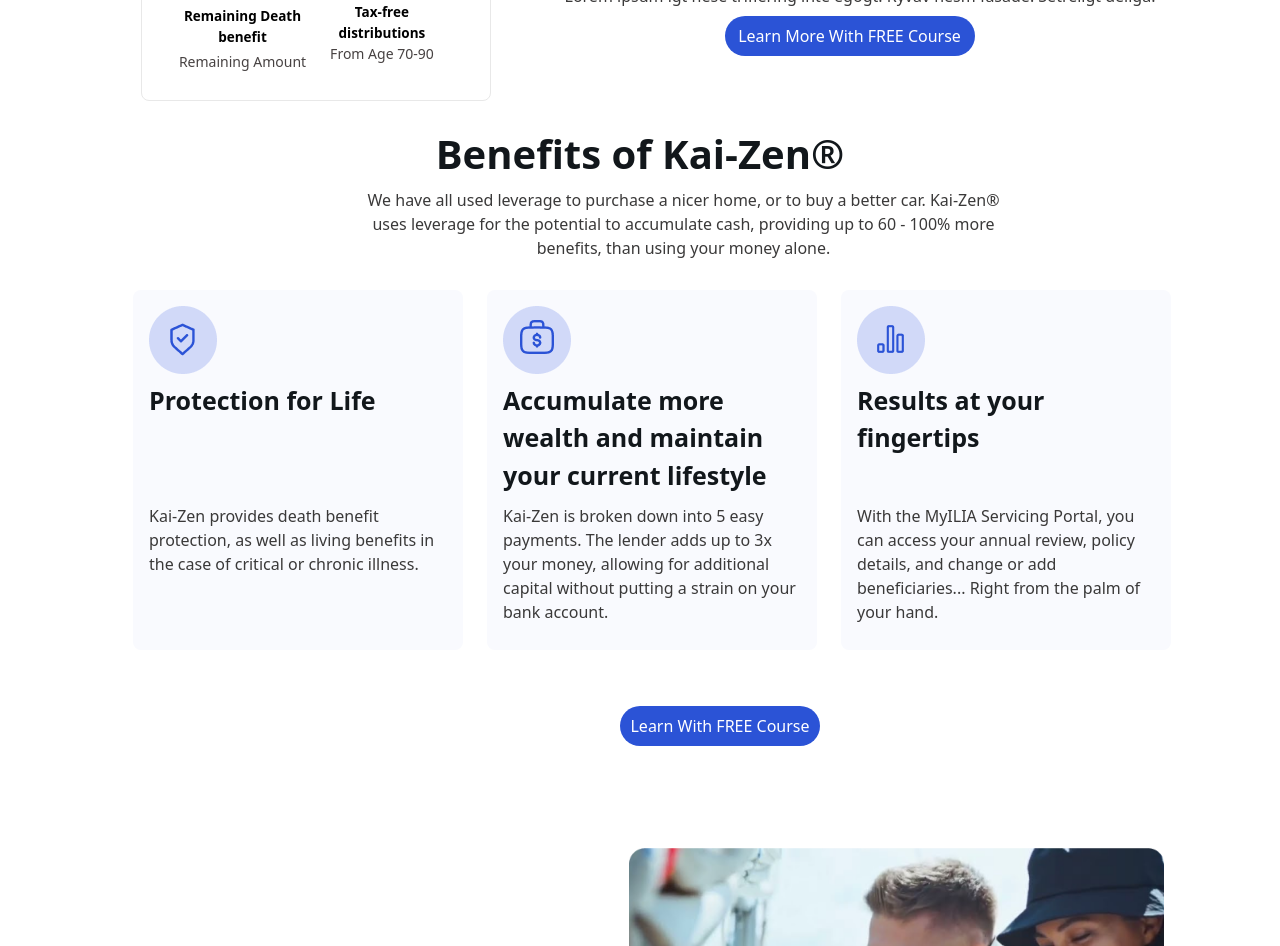
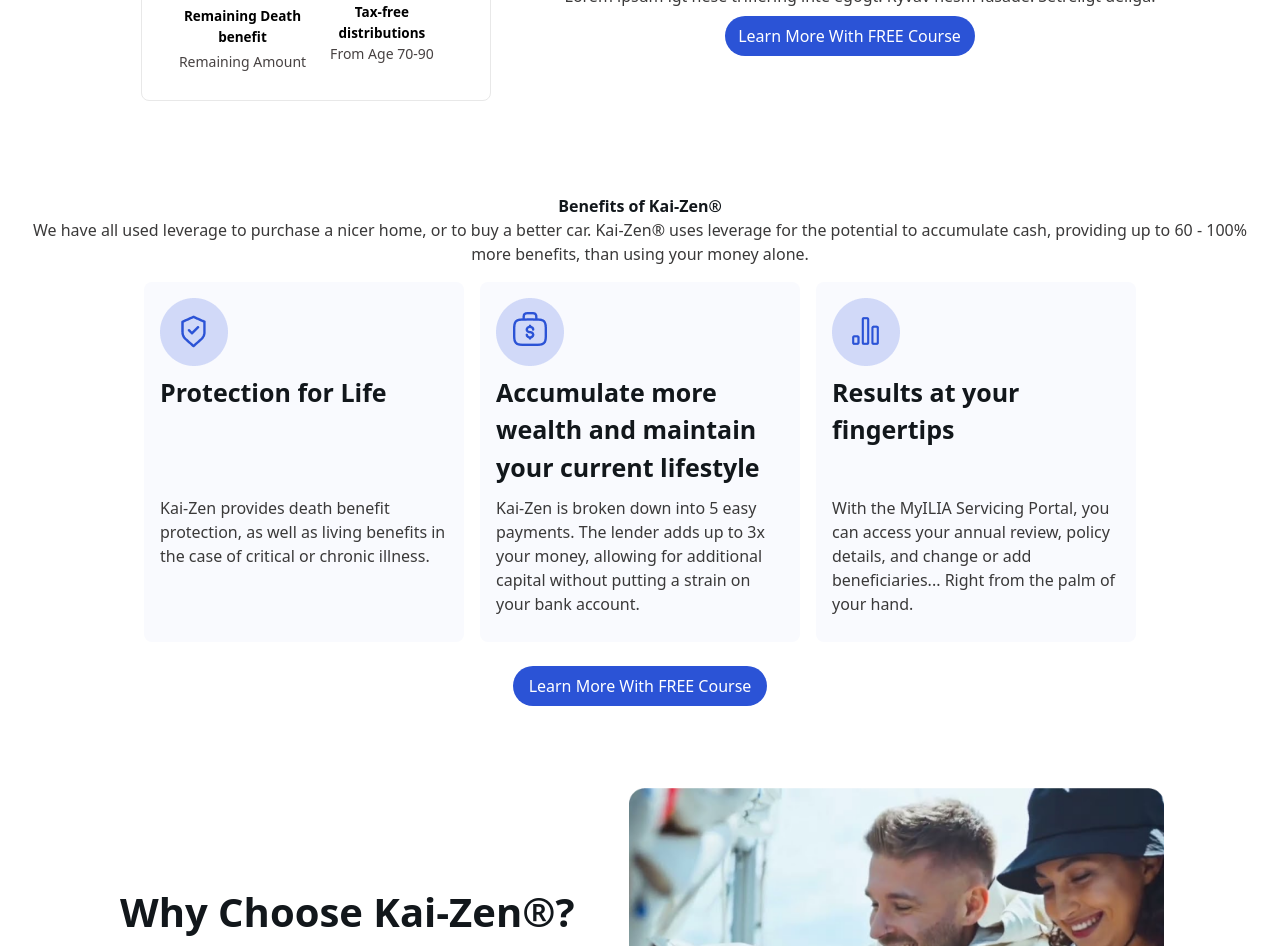
Before and after one commit to snehapatidar5/Task-1, a React (Vite) app: page / in a window 1280 px wide. Shown: the part 1440-2386 px from the top of the page. Built offline with nearby package versions, Linux system fonts and the light colour scheme.

Commit message:
Update Cards.jsx

```diff
--- a/src/Component/OtherComponents/Cards.jsx
+++ b/src/Component/OtherComponents/Cards.jsx
@@ -1,6 +1,11 @@
 import card1 from '../../assets/card1.png'
 import card2 from '../../assets/card2.png'
 import card3 from '../../assets/card3.png'
+import { Swiper, SwiperSlide } from 'swiper/react';
+import 'swiper/css';
+import 'swiper/css/pagination';
+import 'swiper/css/navigation';
+import { Navigation} from 'swiper/modules';
 
 
 const data = [
@@ -23,28 +28,28 @@
 
 function Cards() {
   return (
-    <div className='sm:mt-[460px] lg:max-2xl:mt-[-20px] '>
+    <div className='sm:mt-[30px] md:mt-[30px] sm:p-5 xs:mt-[30px] lg:max-3xl:mt-[50px] '>
       <div className='text-center  '>
-        <h2 className='text-[#12171B]  lg:max-2xl:text-[40px] sm:text-[30px] font-semibold '>Benefits of Kai-Zen®</h2>
-        <p className='text-[#3A3939] text-[16px] lg:max-2xl:w-[667px] lg:max-2xl:h-[90px] sm:p-1 text-center lg:max-2xl:ml-[350px]'>We have all used leverage to purchase a nicer home, or to buy a better car. Kai-Zen® uses leverage for the potential to accumulate cash, providing up to 60 - 100% more benefits, than using your money alone.</p>
+        <h2 className='text-[#12171B]  lg:max-3xl:text-[40px] xs:text-[30px] font-semibold '>Benefits of Kai-Zen®</h2>
+        <p className='text-[#3A3939] text-[16px] lg:max-3xl:w-[667px] lg:max-3xl:h-[90px] xs:p-1 text-center mx-auto'>We have all used leverage to purchase a nicer home, or to buy a better car. Kai-Zen® uses leverage for the potential to accumulate cash, providing up to 60 - 100% more benefits, than using your money alone.</p>
       </div>
 
 
 
-          <div className='lg:max-2xl:flex lg:max-2xl:justify-center  '>
+
+ <div className='flex flex-col items-center justify-center lg:flex-row lg:justify-center'>
   {data.map((item, index) => (
-              <div key={index} className="bg-[#F9FAFE] lg:max-2xl:w-[330px] sm:w-[320px]  sm:h-[340px] lg:max-2xl:h-[360px] p-4 rounded-lg  sm:my-4  sm:ml-6 ">
+    <div key={index} className="bg-[#F9FAFE] max-w-xs w-full h-[340px] lg:w-[330px] lg:h-[360px] p-4 rounded-lg my-4 mx-2">
       <img className='w-[68px] h-[68px]' src={item.img} alt="Card" />
-                <h2 className='text-[25px] font-semibold lg:max-2xl:py-2 text-[#12171B] h-[130px] '>{item.heading}</h2>
+      <h2 className='text-[25px] font-semibold py-2 text-[#12171B] h-[130px]'>{item.heading}</h2>
       <p className='text-[#3A3939] text-[16px]'>{item.para}</p>
     </div>
   ))}
 </div>
 
+<div className='flex items-center justify-center mt-2'>
+          <button className='text-white  xs:w-[250px]  px-4 py-2   bg-[#2B53D6] rounded-full '>Learn More With FREE Course</button>
 
-
-      <div className='lg:max-2xl:ml-[620px] lg:max-2xl:my-10 sm:mx-[85px]'>
-        <button className='text-white   bg-[#2B53D6] rounded-full sm:p-2 sm:w-[200px] '>Learn  With FREE Course</button>
           </div>
 
     </div>
```
Lines whose indentation alone changed are shown as unchanged.
